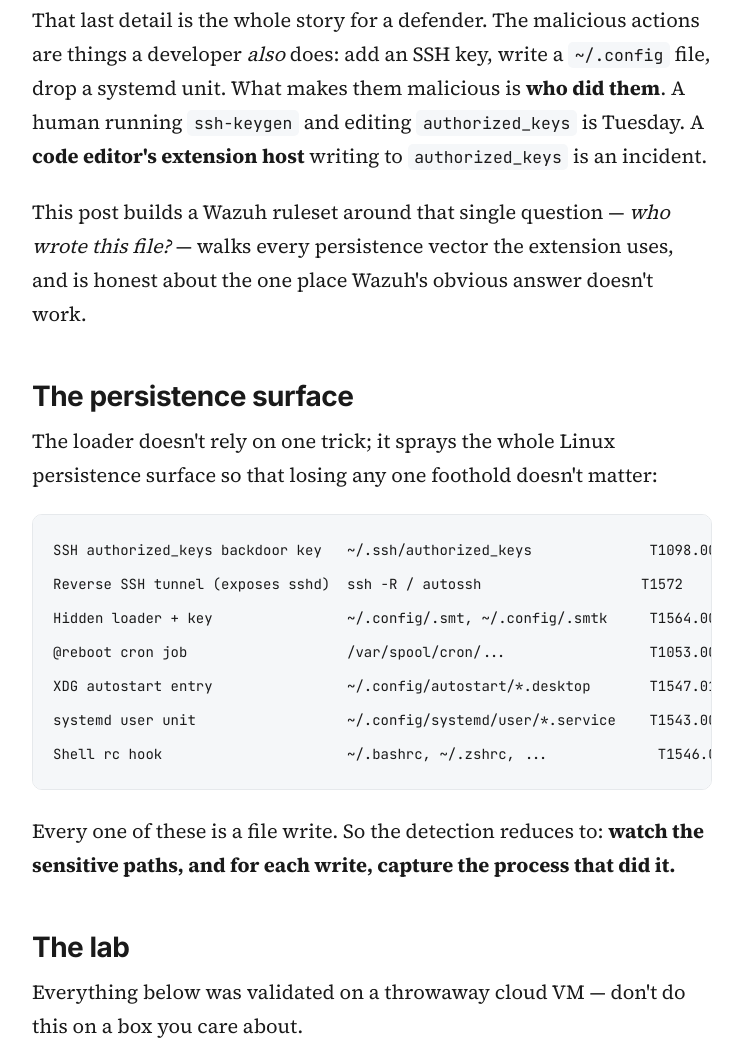
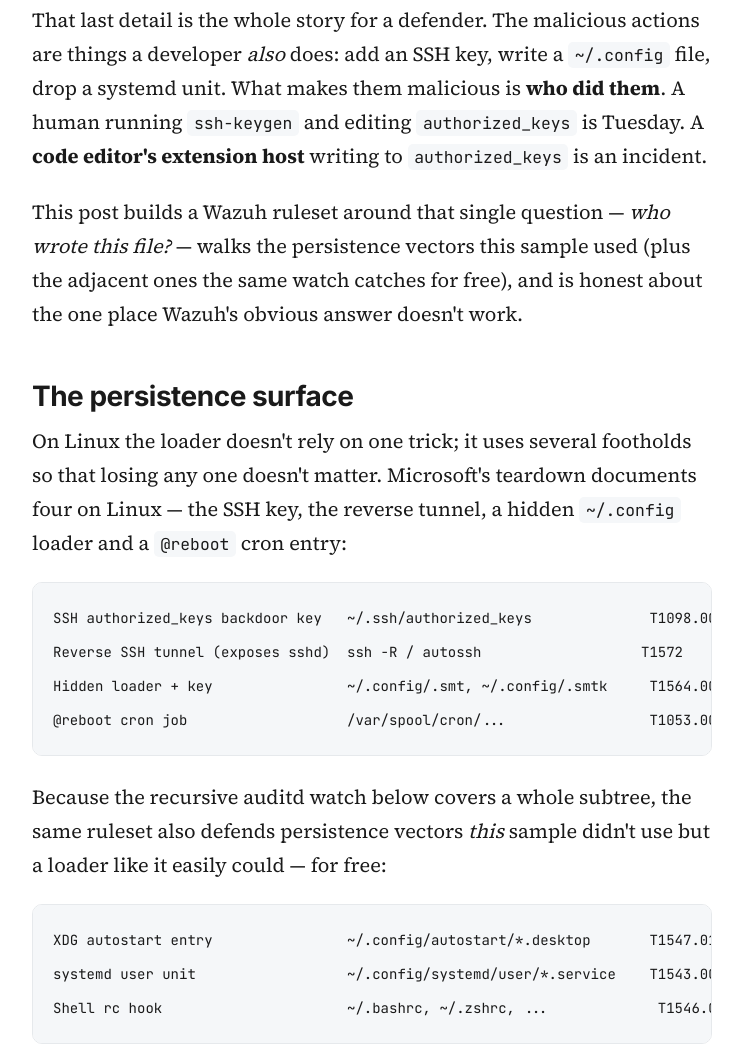
Before and after one commit to SAMsploit1/SAMsploit1.github.io, a plain HTML site: page posts/linux-persistence-editor-backdoor.html in a window 1280 px wide. Shown: the part 771-1818 px from the top of the page, without its empty margins (268-1011 px from the left). Drawn offline with Linux system fonts and the light colour scheme.

Commit message:
Editor-backdoor post: align persistence claims with Microsoft teardown
- Separate the four vectors the sample used on Linux (authorized_keys,
  reverse tunnel, ~/.config loader, @reboot cron) from the autostart/
  systemd-user/rc-hook vectors the recursive watch also covers but that
  the sample did not use.
- Label claude-code.desktop / claude-telemetry.service as illustrative
  lab names, not wild IOCs.
- Reword simulator note: mirrors real names only for vectors used.
- Tie the tunnel identity file to the real .stk_+hex IOC; drop the
  unverified /tmp location.
- Mark the FIM who-data not-rule-matchable finding as Wazuh 4.x-specific.

```diff
--- a/posts/linux-persistence-editor-backdoor.html
+++ b/posts/linux-persistence-editor-backdoor.html
@@ -26,7 +26,7 @@
 <main>
   <div class="kicker">Detection Engineering · Wazuh · auditd</div>
   <h1>Who wrote that key? Catching Linux persistence from a trojanized editor extension</h1>
-  <p class="dek">An editor extension plants an SSH backdoor across the whole Linux persistence surface — as an ordinary <code>node</code> process. The detection reduces to one question: who wrote this file? Here's the ruleset, and the one place Wazuh's obvious answer doesn't work.</p>
+  <p class="dek">An editor extension plants an SSH backdoor across the Linux persistence surface — as an ordinary <code>node</code> process. The detection reduces to one question: who wrote this file? Here's the ruleset, and the one place Wazuh's obvious answer doesn't work.</p>
 
   <div class="byline">
     <div class="avatar">S</div>
@@ -40,15 +40,16 @@
 
   <p>That last detail is the whole story for a defender. The malicious actions are things a developer <em>also</em> does: add an SSH key, write a <code>~/.config</code> file, drop a systemd unit. What makes them malicious is <strong>who did them</strong>. A human running <code>ssh-keygen</code> and editing <code>authorized_keys</code> is Tuesday. A <strong>code editor's extension host</strong> writing to <code>authorized_keys</code> is an incident.</p>
 
-  <p>This post builds a Wazuh ruleset around that single question — <em>who wrote this file?</em> — walks every persistence vector the extension uses, and is honest about the one place Wazuh's obvious answer doesn't work.</p>
+  <p>This post builds a Wazuh ruleset around that single question — <em>who wrote this file?</em> — walks the persistence vectors this sample used (plus the adjacent ones the same watch catches for free), and is honest about the one place Wazuh's obvious answer doesn't work.</p>
 
   <h2>The persistence surface</h2>
-  <p>The loader doesn't rely on one trick; it sprays the whole Linux persistence surface so that losing any one foothold doesn't matter:</p>
+  <p>On Linux the loader doesn't rely on one trick; it uses several footholds so that losing any one doesn't matter. Microsoft's teardown documents four on Linux — the SSH key, the reverse tunnel, a hidden <code>~/.config</code> loader and a <code>@reboot</code> cron entry:</p>
 <pre><code>SSH authorized_keys backdoor key   ~/.ssh/authorized_keys              T1098.004
 Reverse SSH tunnel (exposes sshd)  ssh -R / autossh                   T1572
 Hidden loader + key                ~/.config/.smt, ~/.config/.smtk     T1564.001
-@reboot cron job                   /var/spool/cron/...                 T1053.003
-XDG autostart entry                ~/.config/autostart/*.desktop       T1547.013
+@reboot cron job                   /var/spool/cron/...                 T1053.003</code></pre>
+  <p>Because the recursive auditd watch below covers a whole subtree, the same ruleset also defends persistence vectors <em>this</em> sample didn't use but a loader like it easily could — for free:</p>
+<pre><code>XDG autostart entry                ~/.config/autostart/*.desktop       T1547.013
 systemd user unit                  ~/.config/systemd/user/*.service    T1543.002
 Shell rc hook                      ~/.bashrc, ~/.zshrc, ...             T1546.004</code></pre>
   <p>Every one of these is a file write. So the detection reduces to: <strong>watch the sensitive paths, and for each write, capture the process that did it.</strong></p>
@@ -59,7 +60,7 @@ Shell rc hook                      ~/.bashrc, ~/.zshrc, ...             T1546.00
     <li><strong>Wazuh 4.x all-in-one</strong> (indexer + manager + dashboard) on Ubuntu 24.04.</li>
     <li><strong>auditd</strong> installed and running — Wazuh's who-data and our syscall rules both depend on it.</li>
     <li>A throwaway <code>devuser</code> standing in for the developer's account. The manager self-monitors as agent <code>000</code>, so <code>devuser</code>'s home is under FIM.</li>
-    <li>A <strong>safe</strong> re-enactment script. It generates a fresh key pair on the host (the real attacker key is never used) and points the tunnel at <code>127.0.0.1</code>, so nothing leaves the machine. It mirrors the real sample's file names, key comment, crontab shape and <code>ssh</code> arguments, and crucially it runs <strong>inside a <code>node</code> process</strong>, exactly like an extension host.</li>
+    <li>A <strong>safe</strong> re-enactment script. It generates a fresh key pair on the host (the real attacker key is never used) and points the tunnel at <code>127.0.0.1</code>, so nothing leaves the machine. For the vectors the sample actually used it mirrors the real file names, key comment, crontab shape and <code>ssh</code> arguments (and uses illustrative names for the extra vectors the watch also covers); crucially it runs <strong>inside a <code>node</code> process</strong>, exactly like an extension host.</li>
   </ul>
 <pre><code>$ sudo -u devuser node simulate.js            # run the chain
 $ sudo -u devuser node simulate.js --cleanup  # undo it</code></pre>
@@ -86,7 +87,7 @@ $ sudo -u devuser node simulate.js --cleanup  # undo it</code></pre>
 &lt;/rule&gt;</code></pre>
   <p><strong>It never fires.</strong></p>
 
-  <p class="note"><strong>The gotcha: FIM who-data is not rule-matchable.</strong> The <code>syscheck.audit.*</code> block is rendered into the <em>alert JSON</em>, but it is not exposed to the <em>rule engine</em> as a matchable <code>&lt;field&gt;</code>. I confirmed this the hard way — three probe rules matching a catch-all <code>.+</code> under <code>syscheck.audit.process.name</code>, <code>audit.process.name</code> and <code>process.name</code>, and none of them matched. Wazuh's own stock ruleset never tries to match FIM who-data either. The data is for the analyst reading the alert, not for the correlation engine. If you've been copying field names out of the JSON and wondering why your FIM who-data rules are silent — that's why.</p>
+  <p class="note"><strong>The gotcha: FIM who-data is not rule-matchable.</strong> The <code>syscheck.audit.*</code> block is rendered into the <em>alert JSON</em>, but it is not exposed to the <em>rule engine</em> as a matchable <code>&lt;field&gt;</code>. I confirmed this the hard way — three probe rules matching a catch-all <code>.+</code> under <code>syscheck.audit.process.name</code>, <code>audit.process.name</code> and <code>process.name</code>, and none of them matched. Wazuh's own stock ruleset never tries to match FIM who-data either. The data is for the analyst reading the alert, not for the correlation engine. If you've been copying field names out of the JSON and wondering why your FIM who-data rules are silent — that's why. (Confirmed on Wazuh 4.x; treat it as version-specific behaviour.)</p>
 
   <h3 class="sans">Doing it properly: attribute the write with auditd</h3>
   <p>The fix is to stop relying on FIM for attribution and ask auditd directly. A syscall rule records <em>every</em> write under a subtree <strong>with the executing binary</strong>:</p>
@@ -133,7 +134,7 @@ $ sudo -u devuser node simulate.js --cleanup  # undo it</code></pre>
 100656  XDG autostart entry written by editor/Node process .../claude-code.desktop
 100657  systemd user unit written by editor/Node process .../claude-telemetry.service
 100658  shell rc file written by editor/Node process /home/devuser/.bashrc</code></pre>
-  <p>This is the part FIM who-data could never have done, even if it <em>were</em> matchable: the autostart and systemd-user directories weren't in the original FIM scope at all. The auditd subtree watch gets them for free.</p>
+  <p>This is the part FIM who-data could never have done, even if it <em>were</em> matchable: the autostart and systemd-user directories weren't in the original FIM scope at all. The auditd subtree watch gets them for free. Of these four, only the hidden <code>~/.config</code> drop (100655) is a vector Microsoft observed in this sample; the autostart, systemd-user and rc-hook rules — and the illustrative names <code>claude-code.desktop</code> and <code>claude-telemetry.service</code> — are adjacent vectors the watch covers, not IOCs seen in the wild.</p>
 
   <figure><img src="../assets/linux-eb-events.png" alt="Wazuh Threat Hunting table filtered on rule.groups:editor_backdoor" loading="lazy"><figcaption>The whole persistence chain in one view: filter <code>rule.groups:editor_backdoor</code>.</figcaption></figure>
 
@@ -141,7 +142,7 @@ $ sudo -u devuser node simulate.js --cleanup  # undo it</code></pre>
   <p>The tunnel is a process event, not a file event, so it comes from the ssh execute watch:</p>
 <pre><code>-w /usr/bin/ssh -p x -k eb_ssh_exec</code></pre>
   <p class="note"><strong>Lab note:</strong> <code>augenrules</code> refuses a <code>-w</code> watch on a path that doesn't exist (e.g. <code>autossh</code> when it isn't installed) and can reject the <em>entire</em> rules file. Either guard those lines or prefer the <code>-F dir=</code> syscall form.</p>
-  <p>The decoded <code>execve</code> arguments carry the tell-tale reverse-tunnel shape — <code>-R *:0:localhost:22</code>, <code>StrictHostKeyChecking=no</code>, a hidden <code>/tmp</code> identity file. The high-value signal, though, is the <strong>correlation</strong>: an <code>authorized_keys</code> change <em>followed by</em> a reverse tunnel within ten minutes is the full backdoor being armed.</p>
+  <p>The decoded <code>execve</code> arguments carry the tell-tale reverse-tunnel shape — <code>-R *:0:localhost:22</code>, <code>StrictHostKeyChecking=no</code>, and a hidden, short-lived identity file (the real sample names it with a <code>.stk_</code>+10-hex prefix). The high-value signal, though, is the <strong>correlation</strong>: an <code>authorized_keys</code> change <em>followed by</em> a reverse tunnel within ten minutes is the full backdoor being armed.</p>
 <pre><code>&lt;rule id="100690" level="15" timeframe="600"&gt;
   &lt;if_matched_group&gt;eb_authkeys&lt;/if_matched_group&gt;
   &lt;if_group&gt;eb_tunnel&lt;/if_group&gt;
```
